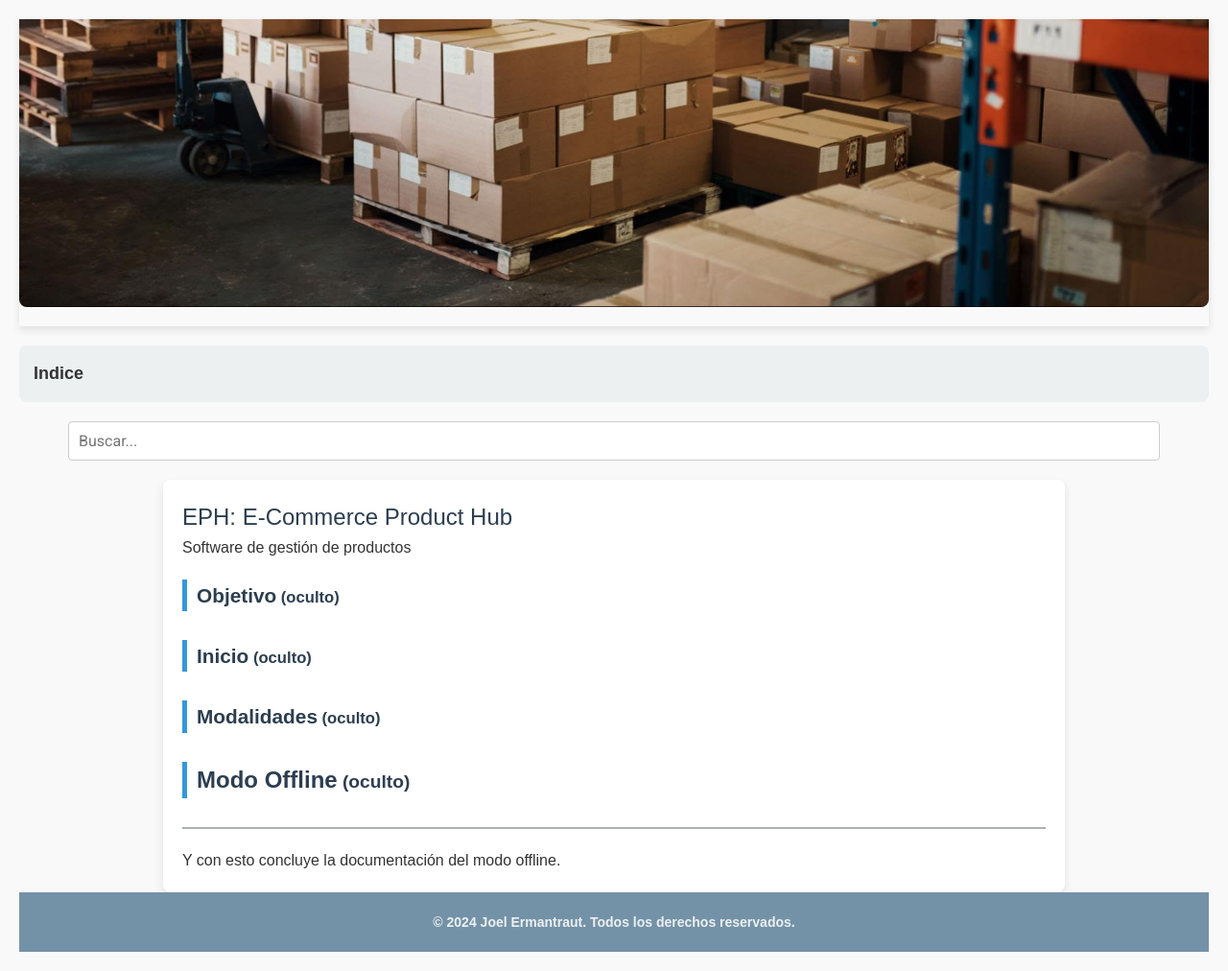
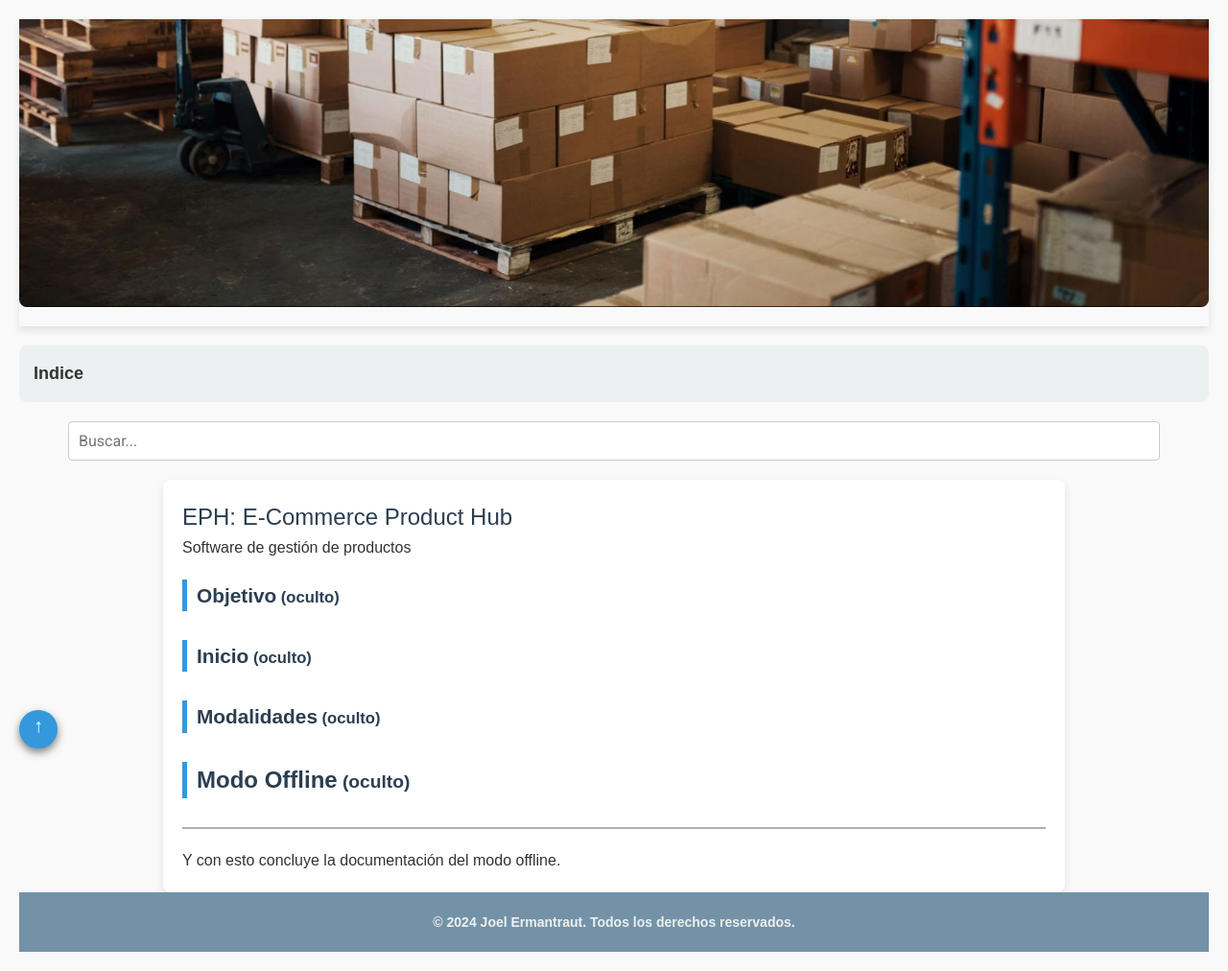
Before and after one commit to joelermantraut/eph-docs-webpage, a plain HTML site: page index.html in a window 1280 px wide. Shown: the whole page at 96% size. Drawn offline with nearby package versions, Linux system fonts and the light colour scheme; no server answers.

Commit message:
Added to top button

```diff
--- a/css/style.css
+++ b/css/style.css
@@ -402,3 +402,38 @@ button:hover {
     font-size: 12px;
   }
 }
+
+/* -------------------------- */
+/* -------------------------- */
+/*       To Top Styling       */
+/* -------------------------- */
+/* -------------------------- */
+
+.to-top {
+  position: fixed;
+  bottom: 20px;
+  left: 20px;
+
+  width: 40px;
+  height: 40px;
+
+  background: #3498db;
+  color: #fff;
+  border-radius: 50%;
+  box-shadow: 0 4px 8px rgba(0, 0, 0, 0.5);
+
+  text-align: center;
+
+  cursor: pointer;
+}
+
+.to-top p {
+  font-size: 20px;
+}
+
+/* Responsive Adjustments */
+@media (max-width: 480px) {
+  .to-top {
+    display: none;
+  }
+}
--- a/index.html
+++ b/index.html
@@ -484,6 +484,10 @@
       <button class="search-next">&gt;</button>
     </div>
 
+    <div class="to-top">
+      <p>↑</p>
+    </div>
+
     <script src="https://cdn.jsdelivr.net/npm/fuse.js@7.0.0"></script>
     <script type="text/javascript" src="js/script.js"></script>
   </body>
--- a/js/script.js
+++ b/js/script.js
@@ -140,6 +140,13 @@ document.addEventListener('DOMContentLoaded', function() {
     document.getElementById('current-year').textContent = new Date().getFullYear();
 
     // ------------ FOOTER ------------
+
+    var to_top = document.getElementsByClassName("to-top")[0];
+    to_top.addEventListener("click", function() {
+        window.scrollTo(0, 0);
+    });
+
+    // ------------ TO TOP ------------
 });
 
 function collideAllSections() {
```
